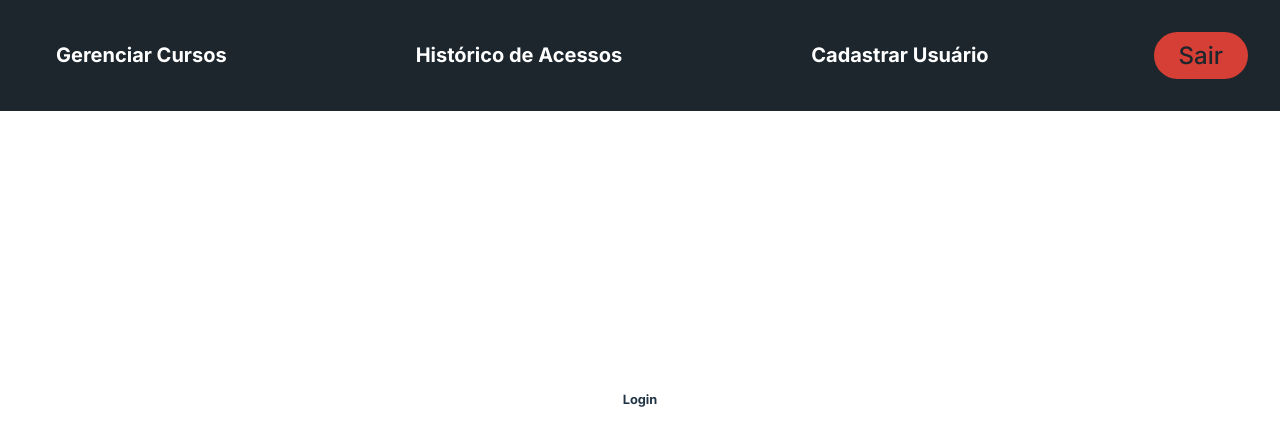
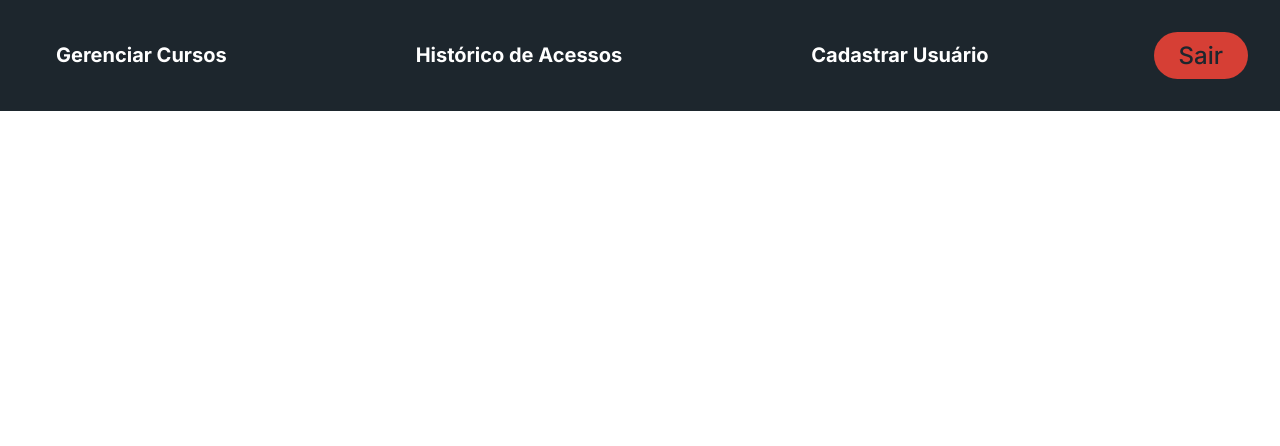
Before and after one commit to GrupoSeis-2CCO/fe-gratitude-capacita, a React (Vite) app: page / in a window 1280 px wide. Shown: the top 446 px of the page. Built offline with nearby package versions, Linux system fonts and the light colour scheme.

Commit message:
Consertando componente Link para suportar novo sistema de rotas

```diff
--- a/src/App.jsx
+++ b/src/App.jsx
@@ -1,16 +1,9 @@
-import './styles/App.css'
-import { router } from './router'
-import { RouterProvider } from 'react-router-dom'
+import "./styles/App.css";
+import { router } from "./router";
+import { RouterProvider } from "react-router-dom";
 
 function App() {
-
-  return (
-  <>
-    <RouterProvider
-      router={router}
-    />
-  </>
-  )
+  return <RouterProvider router={router} />;
 }
 
-export default App
+export default App;
--- /dev/null
+++ b/src/Layout.jsx
@@ -0,0 +1,12 @@
+import Header from "./components/Header.jsx";
+
+function Layout({ children }) {
+  return (
+    <>
+      <Header />
+      {children}
+    </>
+  );
+}
+
+export default Layout;
--- a/src/components/Header.jsx
+++ b/src/components/Header.jsx
@@ -8,14 +8,17 @@ function Header(){
         <header className="Header">
             <Link
                 text="Gerenciar Cursos"
+                // TODO: Adicionar redirecionamento
             />
 
             <Link
                 text="Histórico de Acessos"
+                // TODO: Adicionar redirecionamento
             />
 
             <Link
                 text="Cadastrar Usuário"
+                // TODO: Adicionar redirecionamento
             />
 
             <Button
--- a/src/components/Link.jsx
+++ b/src/components/Link.jsx
@@ -1,11 +1,12 @@
 import '../styles/Link.css'
+import { Link as RouterLink } from 'react-router-dom';
 
 function Link(props){
 
     return (
-        <a className= 'Link' href={`${props.redirectUrl}`}>
+        <RouterLink className='Link' to={`${props.redirect}`}>
             {props.text}
-        </a>
+        </RouterLink>
     )
 }
 
--- a/src/main.jsx
+++ b/src/main.jsx
@@ -2,11 +2,9 @@ import { StrictMode } from 'react'
 import { createRoot } from 'react-dom/client'
 import './styles/index.css'
 import App from './App.jsx'
-import Header from './components/Header.jsx'
 
 createRoot(document.getElementById('root')).render(
   <StrictMode>
-    <Header />
     <App />
   </StrictMode>,
 )
--- a/src/pages/Home.tsx
+++ b/src/pages/Home.tsx
@@ -1,9 +1,12 @@
-
+import Link from '../components/Link';
 
 export function Home() {
     return (
         <div>
-            <h1>Home</h1>
+           <Link
+            text="Login"
+            redirect="/"
+           />
         </div>
     );
 }
--- a/src/pages/Login.tsx
+++ b/src/pages/Login.tsx
@@ -1,9 +1,12 @@
-
+import Link from '../components/Link';
 
 export function Login() {
     return (
         <div>
-            <h1>Login</h1>
+            <Link
+            text="Home"
+            redirect="/home"
+            />
         </div>
     );
 }
--- a/src/router.jsx
+++ b/src/router.jsx
@@ -1,13 +1,23 @@
 import { createBrowserRouter } from "react-router-dom";
 import { Login } from "./pages/Login";
 import { Home } from "./pages/Home";
+import Layout from "./Layout";
 
-export const router = createBrowserRouter([{
+export const router = createBrowserRouter([
+  {
     path: "/",
-    element: <Login />
-},
-{
+    element: (
+      <Layout>
+        <Login />
+      </Layout>
+    ),
+  },
+  {
     path: "/home",
-    element: <Home />
-}
-])
+    element: (
+      <Layout>
+        <Home />
+      </Layout>
+    ),
+  },
+]);
```
Also changed, not shown: src/documentation/Components/Link.md (+1 -1 lines), src/documentation/Project/Rotas.md (+20 -5 lines).
